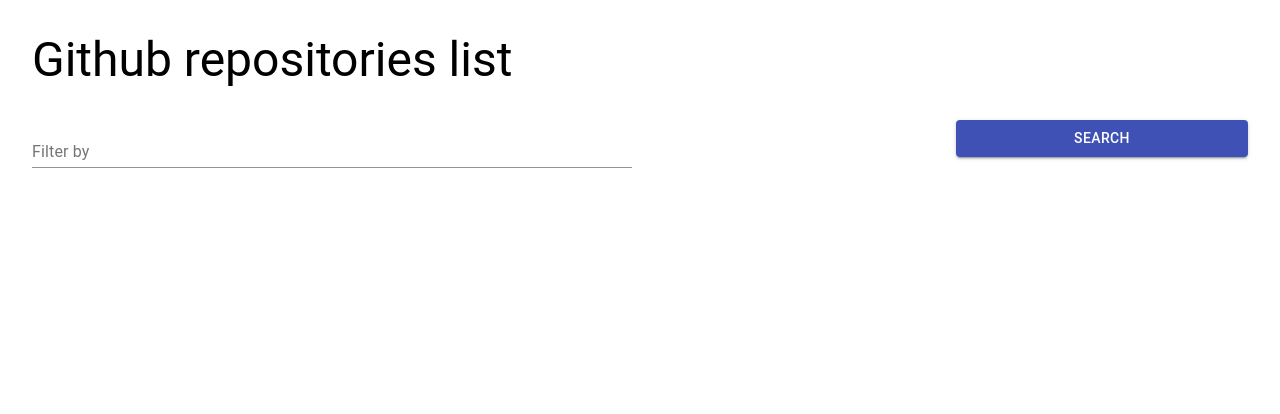
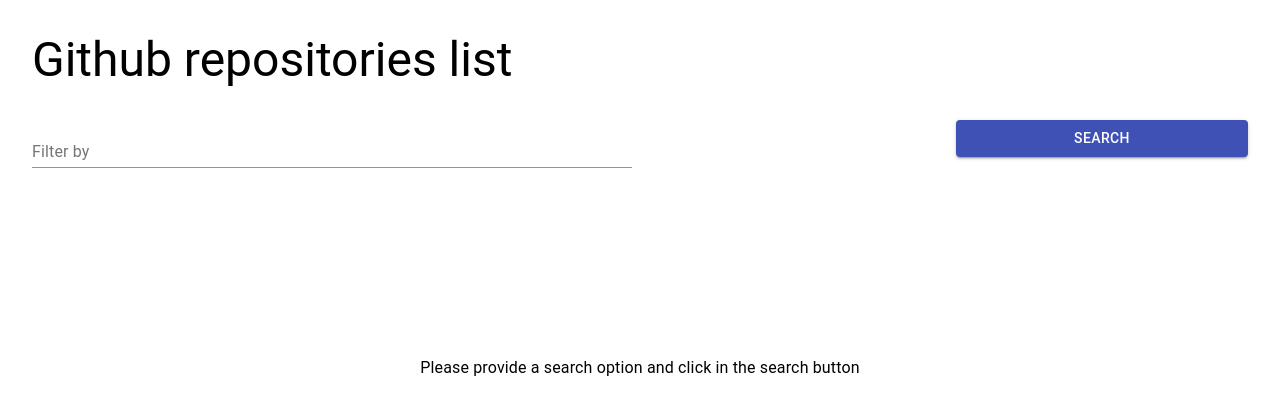
Before and after one commit to josearicapa/github-search-tdd, a React (Create React App) app: page / in a window 1280 px wide. Shown: the top 414 px of the page. Built offline with nearby package versions, Linux system fonts and the light colour scheme.

Commit message:
feat: add initial message

```diff
--- a/src/components/github-search-page/git-hub-search-page.js
+++ b/src/components/github-search-page/git-hub-search-page.js
@@ -1,4 +1,4 @@
-import React, {useState} from 'react';
+import React, {useState} from 'react'
 import {
   Typography,
   TextField,
@@ -6,14 +6,14 @@
   Container,
   Grid,
   Box,
-} from '@material-ui/core';
+} from '@material-ui/core'
 
 const GithubSearchPage = () => {
-  const [isSearching, setIsSearching] = useState(false);
+  const [isSearching, setIsSearching] = useState(false)
 
   const handleClick = async () => {
-    setIsSearching(true);
-  };
+    setIsSearching(true)
+  }
 
   return (
     <Container>
@@ -39,8 +39,19 @@
           </Button>
         </Grid>
       </Grid>
+
+      <Box
+        display="flex"
+        alignItems="center"
+        justifyContent="center"
+        height={400}
+      >
+        <Typography>
+          Please provide a search option and click in the search button
+        </Typography>
+      </Box>
     </Container>
-  );
-};
+  )
+}
 
-export default GithubSearchPage;
+export default GithubSearchPage
```
Also changed, not shown: 1 other file (tests, documents, lock files or other folders).
